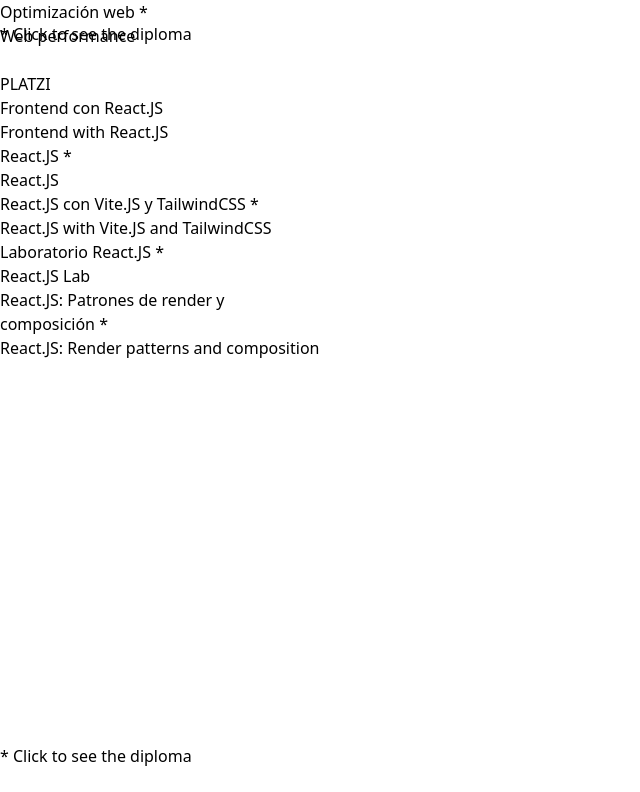
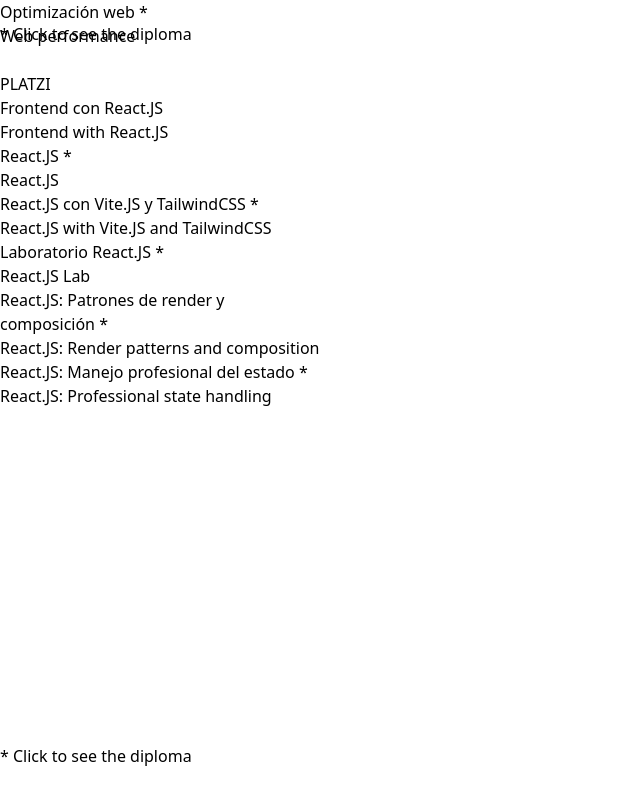
Before and after one commit to dnyvelasquez/Portfolio, a React (Vite) app: page /Portfolio/courses in a window 1280 px wide. Shown: the part 3416-4208 px from the top of the page, without its empty margins (0-640 px from the left). Built offline with nearby package versions, Linux system fonts and the light colour scheme.

Commit message:
diploma manejo estado

```diff
--- a/src/Components/FrontendWithReactJS/index.jsx
+++ b/src/Components/FrontendWithReactJS/index.jsx
@@ -80,6 +80,21 @@
             </p>
             <p className="pl-2 font-semibold text-sm">React.JS: Render patterns and composition</p>
           </li>
+          <li>
+            <p
+              className="cursor-pointer"
+              onClick={() => {
+                context.openModalDiploma();
+                context.setDiplomaName(
+                  "React.JS: Manejo profesional del estado - Professional state handling"
+                );
+                context.setDiplomaImage("reactjs-manejo-estado.png");
+              }}
+            >
+              React.JS: Manejo profesional del estado *
+            </p>
+            <p className="pl-2 font-semibold text-sm">React.JS: Professional state handling</p>
+          </li>
         </ul>
       </div>
       <p className="mt-4 font-bold text-xs">* Click to see the diploma</p>
```
